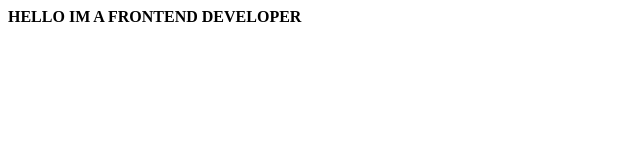
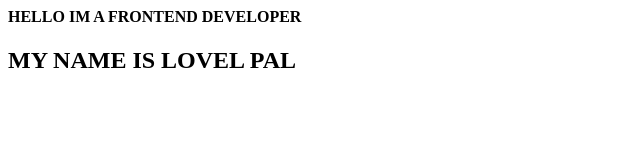
Before and after one commit to lovely-deve/newgithub-demo, a plain HTML site: page index.html in a window 1280 px wide. Shown: the whole page, without its empty margins (0-640 px from the left). Drawn offline with Linux system fonts and the light colour scheme.

Commit message:
Add new feature

```diff
--- a/index.html
+++ b/index.html
@@ -1 +1,3 @@
 <h4>HELLO IM A FRONTEND DEVELOPER</h4>
+
+<h2>MY NAME IS LOVEL PAL</h2>
```
